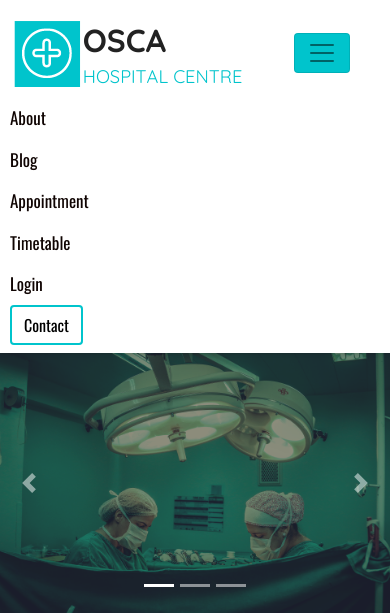
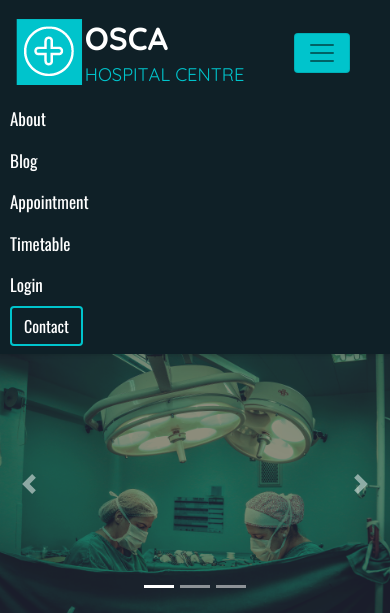
Before and after one commit to tamzid958/Medical-Site, a PHP site: page /index.php in a window 390 px wide, after a click that opens the changed part. Shown: the top 613 px of the page. Run offline with PHP 8.4, Linux system fonts and the light colour scheme; data comes from the database, SQL or seed files in the repository; some libraries are stand-ins or nearby versions.

Commit message:
fixed layout

```diff
--- a/assets/css/styles.css
+++ b/assets/css/styles.css
@@ -954,6 +954,7 @@ a {
 
 @media screen and (min-width: 481px) and (max-width: 992px) {
   .navbar {
+    background-color: #0f2027 !important;
     padding-left: 10px;
     padding-right: 40px;
   }
@@ -961,10 +962,10 @@ a {
     margin-top: 0px;
   }
   .nav-link {
-    color: #0f0402 !important;
+    color: white !important;
   }
   .btn-contact {
-    color: black;
+    color: white;
   }
   .btn-contact:hover,
   .btn-contact:active {
@@ -1071,6 +1072,7 @@ a {
 
 @media screen and (max-width: 480px) {
   .navbar {
+    background-color: #0f2027 !important;
     padding-left: 10px;
     padding-right: 40px;
   }
@@ -1078,10 +1080,10 @@ a {
     margin-top: 0px;
   }
   .nav-link {
-    color: #0f0402 !important;
+    color: white !important;
   }
   .btn-contact {
-    color: black;
+    color: white;
   }
   .btn-contact:hover,
   .btn-contact:active {
--- a/includes/header.php
+++ b/includes/header.php
@@ -29,7 +29,7 @@ ob_start();
   <link rel="stylesheet" href="/assets/css/styles.css">
   <nav class="navbar navbar-expand-lg navbar-light bg-light sticky-top" id="sticky-nav-color">
     <a class="navbar-brand desktop_logo" href="/index.php"><img src="/assets/images/white_logo.png"></a>
-    <a class="navbar-brand mobile_logo" href="/index.php"><img id="mobile_logo" src="/assets/images/black_logo.png"></a>
+    <a class="navbar-brand mobile_logo" href="/index.php"><img id="mobile_logo" src="/assets/images/white_logo.png"></a>
 
     <button class="navbar-toggler" type="button" data-toggle="collapse" data-target="#navbarNav" aria-controls="navbarNav" aria-expanded="false" aria-label="Toggle navigation">
       <span class="navbar-toggler-icon"></span>
@@ -69,22 +69,22 @@ ob_start();
 </head>
 <script>
   $(document).ready(function() {
-
+    var x = window.matchMedia("(min-width: 992px)");
     var nav_color = document.getElementById("sticky-nav-color");
 
-
+    if (x.matches) {
       $(window).on("scroll", function() {
         if ($(window).scrollTop() > 50) {
           nav_color.style.setProperty("background-color", "#0f2027", "important");
-        $("#mobile_logo").attr("src", "/assets/images/white_logo.png");
+          //$("#mobile_logo").attr("src", "/assets/images/white_logo.png");
         } else {
 
           nav_color.style.setProperty("background-color", "transparent", "important");
-        $("#mobile_logo").attr("src", "/assets/images/black_logo.png");
+          //$("#mobile_logo").attr("src", "/assets/images/black_logo.png");
         }
       });
 
-
+    }
 
   });
 </script>
```
Lines whose indentation alone changed are shown as unchanged.
